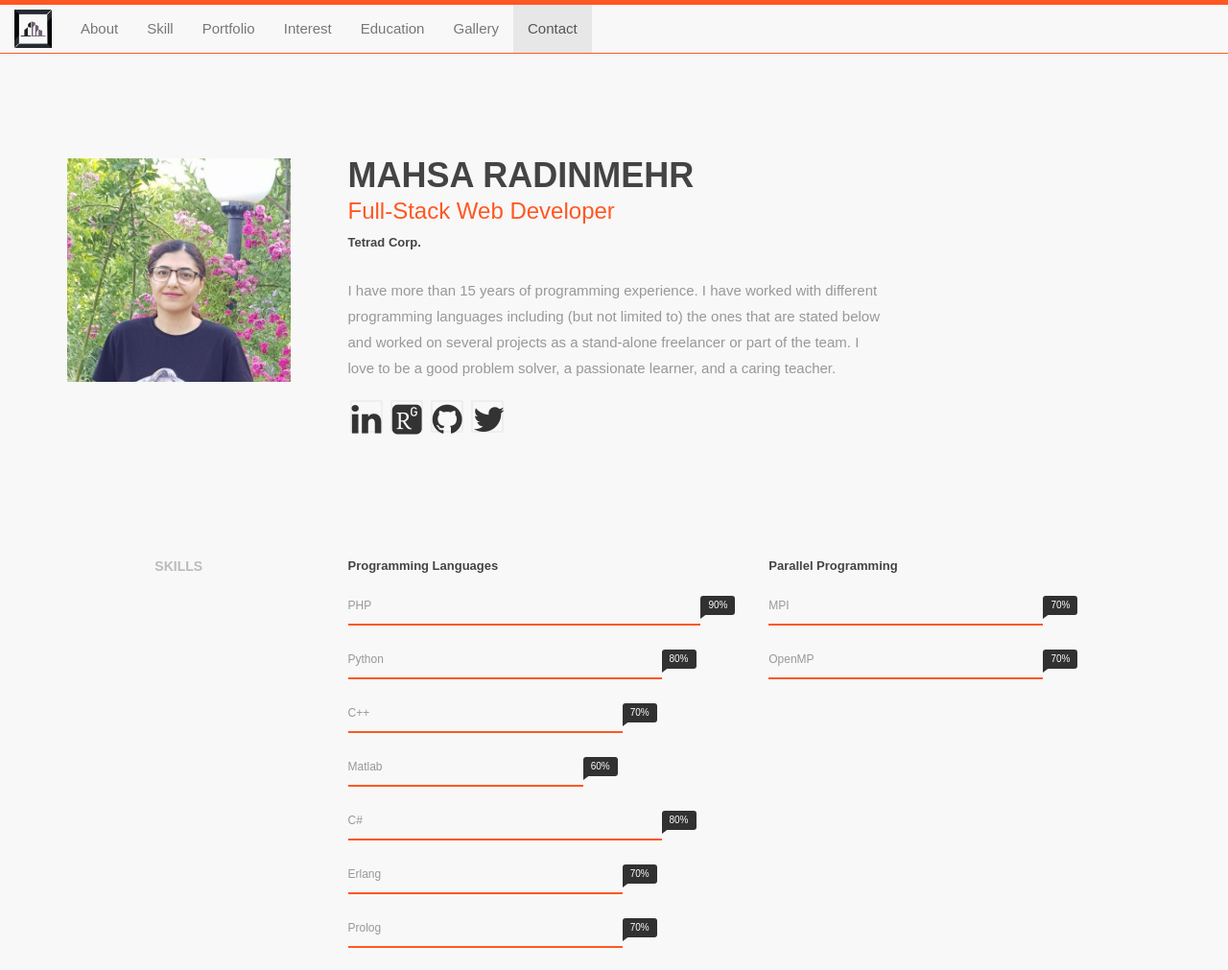
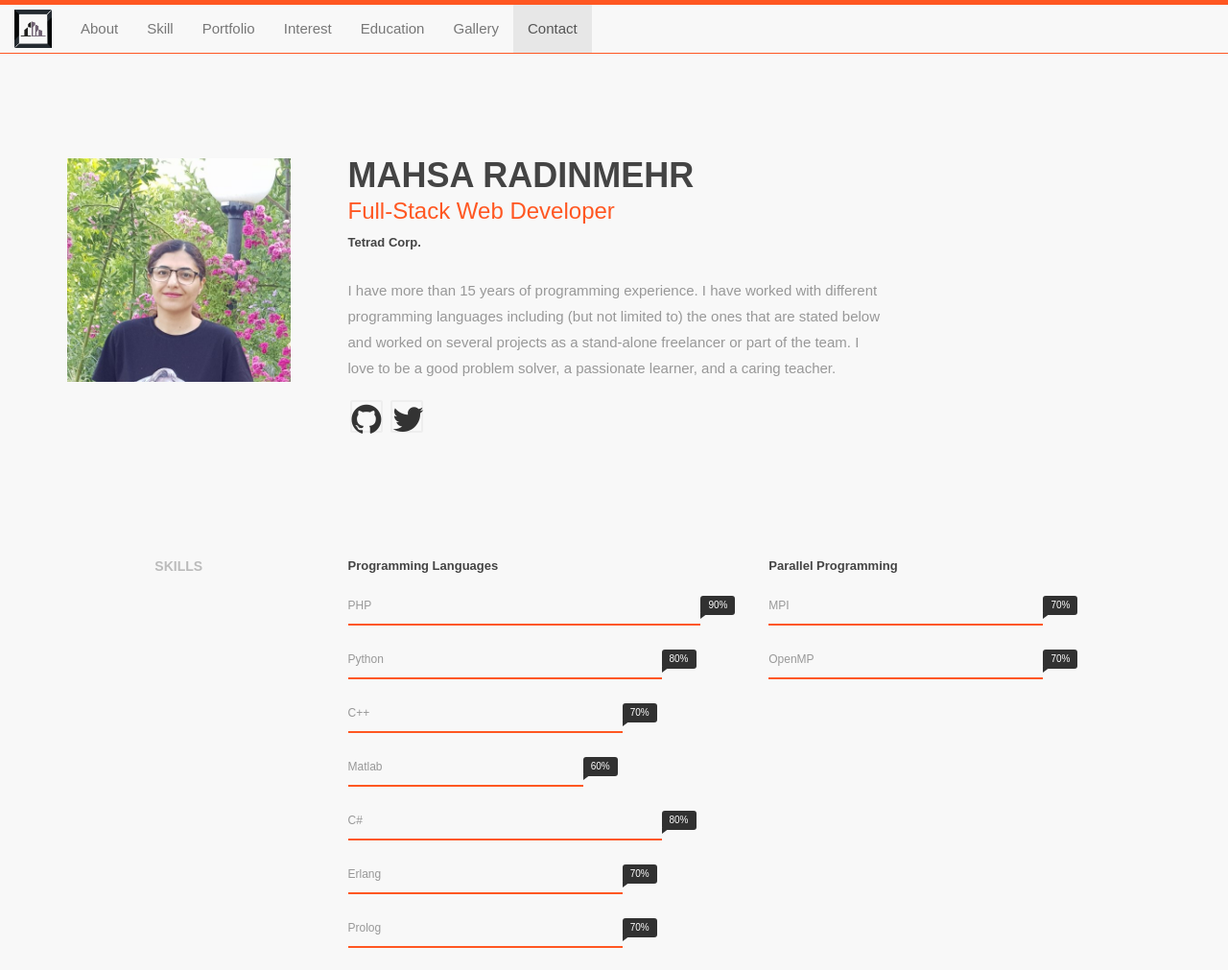
Before and after one commit to rodinmehr/rodinmehr.github.io, a plain HTML site: page index.html in a window 1280 px wide. Shown: the top 1011 px of the page at 96% size. Drawn offline with Linux system fonts and the light colour scheme; files whose address does not match are found by name; a web font is replaced by a local one.

Commit message:
change contact info

```diff
--- a/index.html
+++ b/index.html
@@ -77,8 +77,8 @@
                             freelancer or part of the team. I love to be a good problem solver, a passionate learner, and a caring teacher.
                         </p>
                         <ul class="social-icon">
-                            <li><a target="_blank" href="https://linkedin.com/in/mahsardm"><i class="fa fa-linkedin fa-3x" aria-hidden="true"></i></a></li>
-                            <li><a target="_blank" href="https://www.researchgate.net/profile/Mahsa_Radinmehr"><i class="ai ai-researchgate-square fa-3x"></i></a></li>
+                            <!-- <li><a target="_blank" href="https://linkedin.com/in/mahsardm"><i class="fa fa-linkedin fa-3x" aria-hidden="true"></i></a></li> -->
+                            <!-- <li><a target="_blank" href="https://www.researchgate.net/profile/Mahsa_Radinmehr"><i class="ai ai-researchgate-square fa-3x"></i></a></li> -->
                             <li><a target="_blank" href="https://github.com/rodinmehr"><i class="fa fa-github fa-3x" aria-hidden="true"></i></a></li>
                             <li><a target="_blank" href="https://twitter.com/mahsa_rdm"><i class="fa fa-twitter fa-3x" aria-hidden="true"></i></a></li>
                         </ul>
@@ -469,13 +469,13 @@
                     <div class="col-md-9">
                         <div class="row">
                             <div class="col-md-12">
-                                <div class="content-item">
+                                <!-- <div class="content-item">
                                     <small>2016 - 2019</small>
                                     <h3>M.Sc. Computer Science</h3>
                                     <h4>Institute for advanced Studies in Basic Sciences</h4>
 
                                     <p>Iran, Zanjan</p>
-                                </div>
+                                </div> -->
                                 <!-- .experience-item -->
                                 <div class="content-item">
                                     <small>2010 - 2014</small>
```
